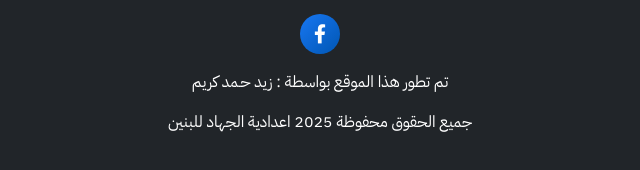
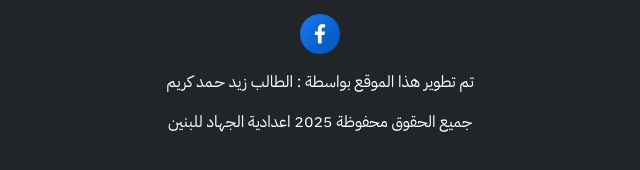
Before and after one commit to Classzaid/Al-Jihad, a plain HTML site: page index.html in a window 1280 px wide. Shown: the part 4047-4217 px from the top of the page, 320-960 px from the left. Drawn offline with nearby package versions, Linux system fonts and the light colour scheme.

Commit message:
Update index.html

```diff
--- a/index.html
+++ b/index.html
@@ -301,7 +301,7 @@
                             <i class="fab fa-facebook-f"></i>
                         </a>
                     </div>
-                    <p>تم تطور هذا الموقع بواسطة : زيد حـمد كريم </p>
+                    <p>تم تطوير هذا الموقع بواسطة : الطالب زيد حـمد كريم </p>
                     <p>جميع الحقوق محفوظة 2025 اعدادية الجهاد للبنين </p>
                 </div>
             </div>
```
